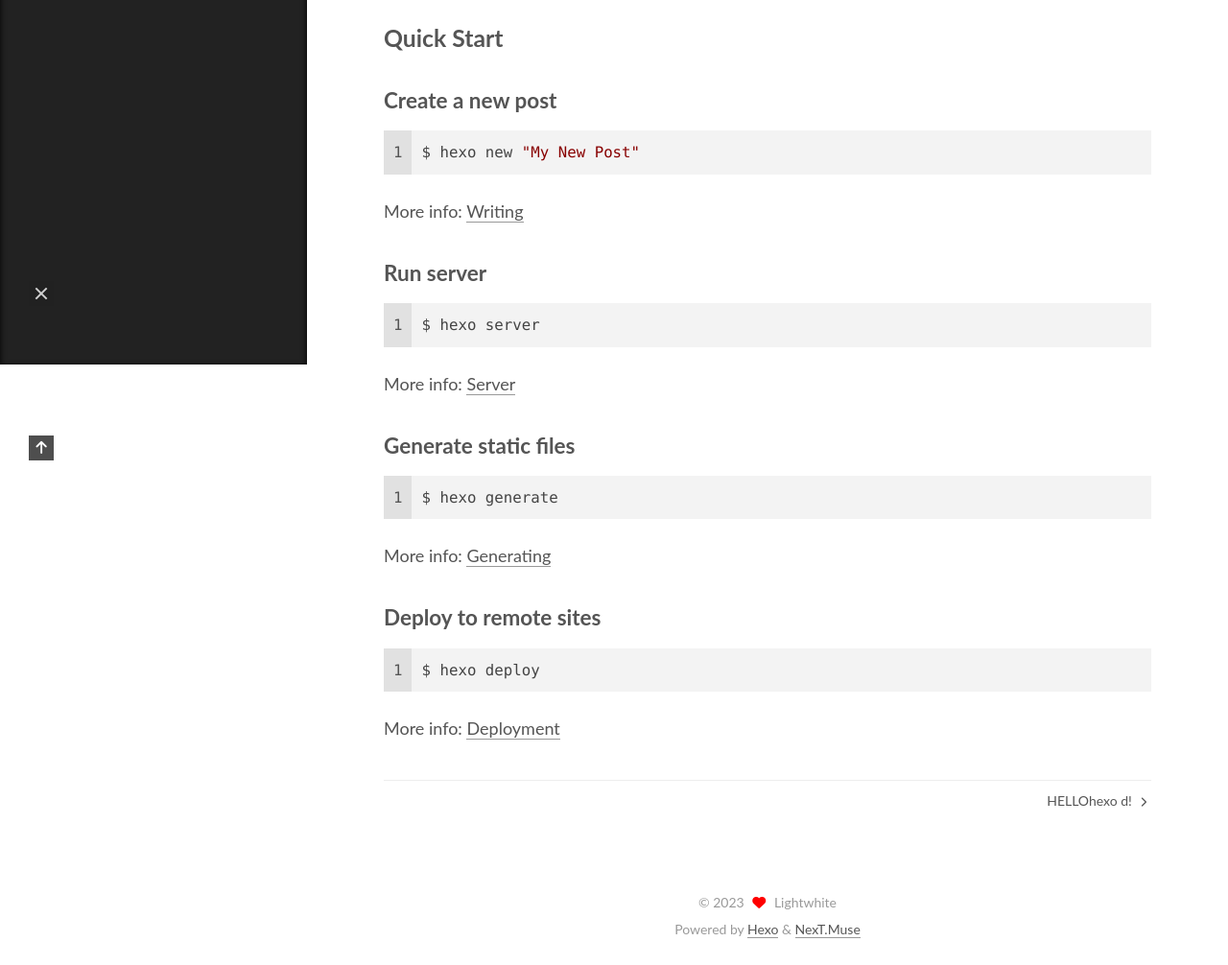
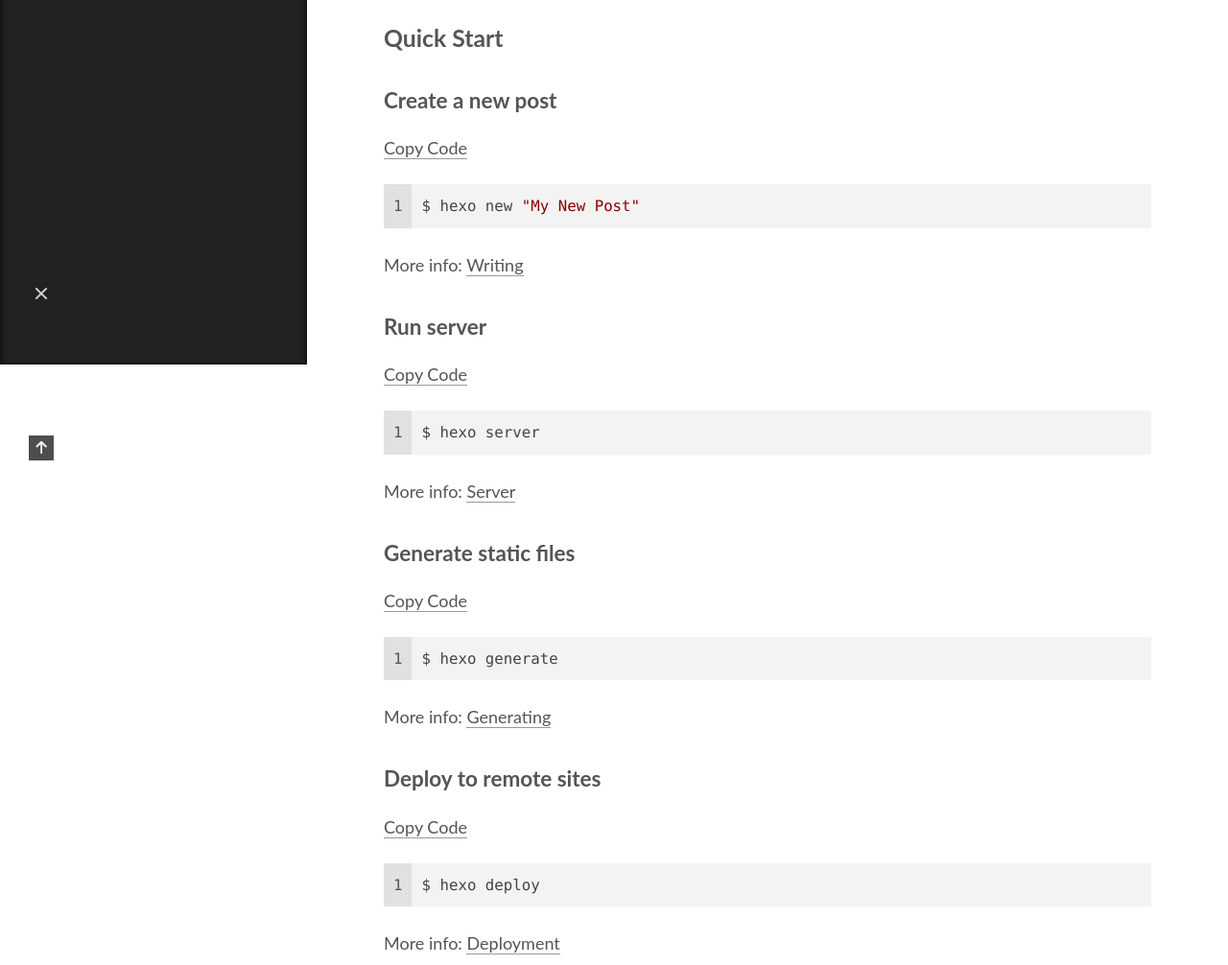
Before and after one commit to lightwhiteww/lightwhiteww.github.io, a plain HTML site: page 2023/03/06/hello-world/index.html in a window 1280 px wide. Shown: the part 420-1426 px from the top of the page at 96% size. Drawn offline with nearby package versions, Linux system fonts and the light colour scheme.

Commit message:
Site updated: 2023-03-07 13:40:05

```diff
--- a/2023/03/06/hello-world/index.html
+++ b/2023/03/06/hello-world/index.html
@@ -188,16 +188,24 @@
 
     <div class="post-body" itemprop="articleBody">
         <p>Welcome to <a target="_blank" rel="noopener" href="https://hexo.io/">Hexo</a>! This is your very first post. Check <a target="_blank" rel="noopener" href="https://hexo.io/docs/">documentation</a> for more info. If you get any problems when using Hexo, you can find the answer in <a target="_blank" rel="noopener" href="https://hexo.io/docs/troubleshooting.html">troubleshooting</a> or you can ask me on <a target="_blank" rel="noopener" href="https://github.com/hexojs/hexo/issues">GitHub</a>.</p>
-<h2 id="Quick-Start"><a href="#Quick-Start" class="headerlink" title="Quick Start"></a>Quick Start</h2><h3 id="Create-a-new-post"><a href="#Create-a-new-post" class="headerlink" title="Create a new post"></a>Create a new post</h3><figure class="highlight bash"><table><tr><td class="gutter"><pre><span class="line">1</span><br></pre></td><td class="code"><pre><span class="line">$ hexo new <span class="string">&quot;My New Post&quot;</span></span><br></pre></td></tr></table></figure>
+<h2 id="Quick-Start"><a href="#Quick-Start" class="headerlink" title="Quick Start"></a>Quick Start</h2><h3 id="Create-a-new-post"><a href="#Create-a-new-post" class="headerlink" title="Create a new post"></a>Create a new post</h3><p class="code-caption" data-lang="bash" data-line_number="frontend" data-trim_indent="backend" data-label_position="outer" data-labels_left="Code" data-labels_right=":" data-labels_copy="Copy Code"><span class="code-caption-label"></span><a class="code-caption-copy">Copy Code</a></p>
+
+<figure class="highlight bash"><table><tr><td class="gutter"><pre><span class="line">1</span><br></pre></td><td class="code"><pre><span class="line">$ hexo new <span class="string">&quot;My New Post&quot;</span></span><br></pre></td></tr></table></figure>
 
 <p>More info: <a target="_blank" rel="noopener" href="https://hexo.io/docs/writing.html">Writing</a></p>
-<h3 id="Run-server"><a href="#Run-server" class="headerlink" title="Run server"></a>Run server</h3><figure class="highlight bash"><table><tr><td class="gutter"><pre><span class="line">1</span><br></pre></td><td class="code"><pre><span class="line">$ hexo server</span><br></pre></td></tr></table></figure>
+<h3 id="Run-server"><a href="#Run-server" class="headerlink" title="Run server"></a>Run server</h3><p class="code-caption" data-lang="bash" data-line_number="frontend" data-trim_indent="backend" data-label_position="outer" data-labels_left="Code" data-labels_right=":" data-labels_copy="Copy Code"><span class="code-caption-label"></span><a class="code-caption-copy">Copy Code</a></p>
+
+<figure class="highlight bash"><table><tr><td class="gutter"><pre><span class="line">1</span><br></pre></td><td class="code"><pre><span class="line">$ hexo server</span><br></pre></td></tr></table></figure>
 
 <p>More info: <a target="_blank" rel="noopener" href="https://hexo.io/docs/server.html">Server</a></p>
-<h3 id="Generate-static-files"><a href="#Generate-static-files" class="headerlink" title="Generate static files"></a>Generate static files</h3><figure class="highlight bash"><table><tr><td class="gutter"><pre><span class="line">1</span><br></pre></td><td class="code"><pre><span class="line">$ hexo generate</span><br></pre></td></tr></table></figure>
+<h3 id="Generate-static-files"><a href="#Generate-static-files" class="headerlink" title="Generate static files"></a>Generate static files</h3><p class="code-caption" data-lang="bash" data-line_number="frontend" data-trim_indent="backend" data-label_position="outer" data-labels_left="Code" data-labels_right=":" data-labels_copy="Copy Code"><span class="code-caption-label"></span><a class="code-caption-copy">Copy Code</a></p>
+
+<figure class="highlight bash"><table><tr><td class="gutter"><pre><span class="line">1</span><br></pre></td><td class="code"><pre><span class="line">$ hexo generate</span><br></pre></td></tr></table></figure>
 
 <p>More info: <a target="_blank" rel="noopener" href="https://hexo.io/docs/generating.html">Generating</a></p>
-<h3 id="Deploy-to-remote-sites"><a href="#Deploy-to-remote-sites" class="headerlink" title="Deploy to remote sites"></a>Deploy to remote sites</h3><figure class="highlight bash"><table><tr><td class="gutter"><pre><span class="line">1</span><br></pre></td><td class="code"><pre><span class="line">$ hexo deploy</span><br></pre></td></tr></table></figure>
+<h3 id="Deploy-to-remote-sites"><a href="#Deploy-to-remote-sites" class="headerlink" title="Deploy to remote sites"></a>Deploy to remote sites</h3><p class="code-caption" data-lang="bash" data-line_number="frontend" data-trim_indent="backend" data-label_position="outer" data-labels_left="Code" data-labels_right=":" data-labels_copy="Copy Code"><span class="code-caption-label"></span><a class="code-caption-copy">Copy Code</a></p>
+
+<figure class="highlight bash"><table><tr><td class="gutter"><pre><span class="line">1</span><br></pre></td><td class="code"><pre><span class="line">$ hexo deploy</span><br></pre></td></tr></table></figure>
 
 <p>More info: <a target="_blank" rel="noopener" href="https://hexo.io/docs/one-command-deployment.html">Deployment</a></p>
 
--- a/css/main.css
+++ b/css/main.css
@@ -2348,7 +2348,7 @@ ul.breadcrumb li:last-child {
   vertical-align: middle;
 }
 .links-of-author a::before {
-  background: #7ae3f1;
+  background: #ffffa2;
   display: inline-block;
   margin-right: 3px;
   transform: translateY(-2px);
```
Also changed, not shown: index.html (+12 -4 lines).
